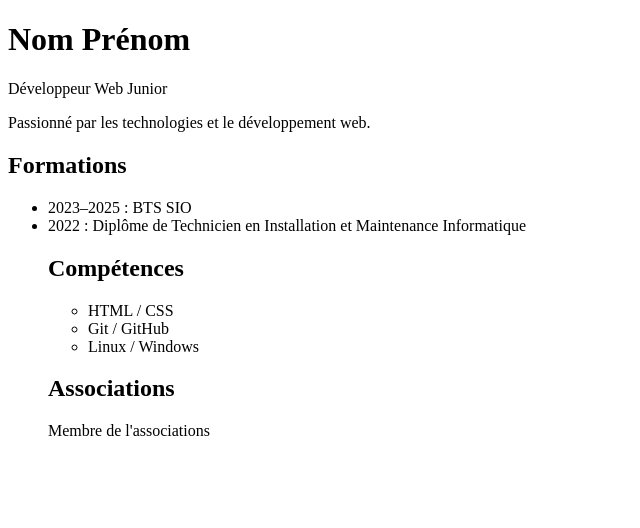
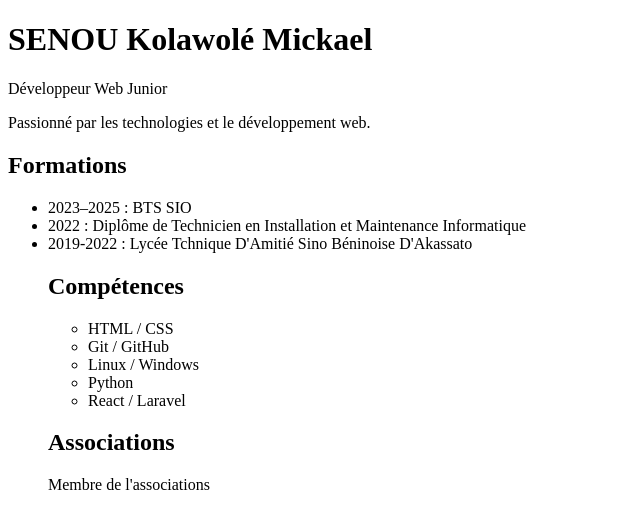
Before and after one commit to Miky177/mon-cv, a plain HTML site: page index.html in a window 1280 px wide. Shown: the whole page, without its empty margins (0-640 px from the left). Drawn offline with Linux system fonts and the light colour scheme.

Commit message:
mise à jour du cv

```diff
--- a/index.html
+++ b/index.html
@@ -8,7 +8,7 @@
 <body>
 
 
-    <h1>Nom Prénom</h1>
+    <h1>SENOU Kolawolé Mickael</h1>
     <p>Développeur Web Junior</p>
 
     <section id="description">
@@ -20,6 +20,7 @@
         <ul>
             <li>2023–2025 : BTS SIO</li>
             <li>2022 : Diplôme de Technicien en Installation et Maintenance Informatique</li>
+            <li>2019-2022 : Lycée Tchnique D'Amitié Sino Béninoise D'Akassato</li>
 
     <section id="competences">
         <h2>Compétences</h2>
@@ -27,6 +28,8 @@
             <li>HTML / CSS</li>
             <li>Git / GitHub</li>
             <li>Linux / Windows</li>
+             <li>Python</li>
+             <li>React / Laravel</li>
         </ul>
     </section>
 
```
